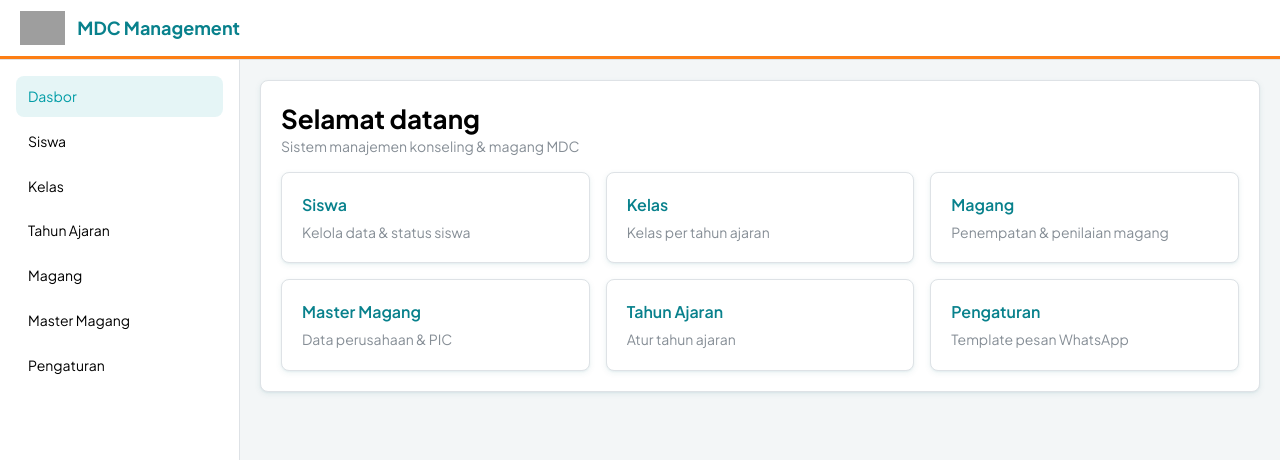
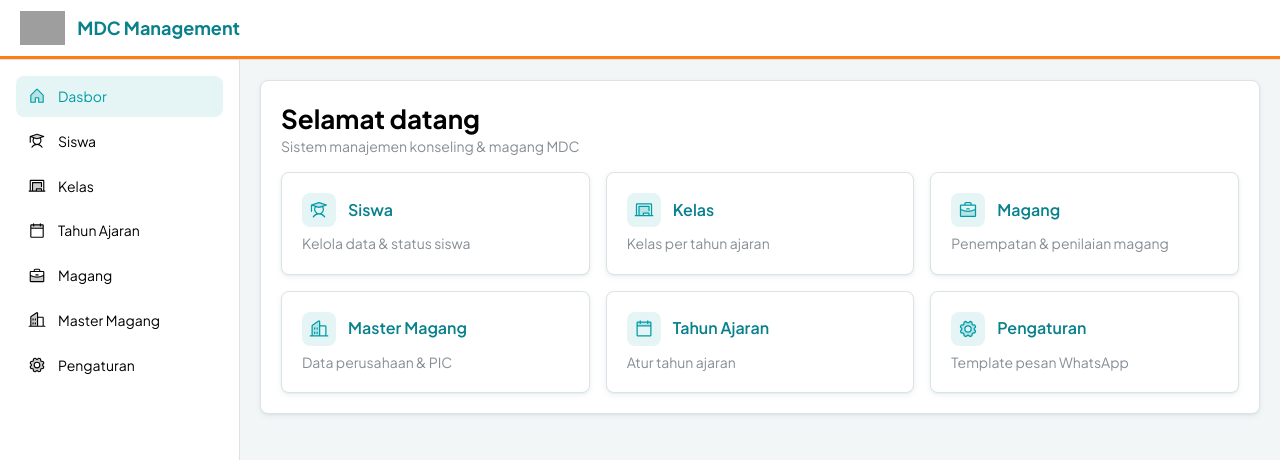
Before and after one commit to paludevhouse/personal-development-program, a Next.js app: page / in a window 1280 px wide. Shown: the top 460 px of the page. Built offline with nearby package versions, Linux system fonts and the light colour scheme; grey boxes are pictures that could not be loaded.

Commit message:
feat: Phosphor icons for nav, dashboard, and action buttons

```diff
--- a/components/AppLayout.tsx
+++ b/components/AppLayout.tsx
@@ -1,15 +1,16 @@
 import { AppShell, NavLink, Title, Group, Box, Paper } from "@mantine/core";
 import Link from "next/link";
 import { useRouter } from "next/router";
+import { House, Student, Chalkboard, CalendarBlank, Briefcase, Buildings, Gear } from "@phosphor-icons/react";
 
 const NAV = [
-  { href: "/", label: "Dasbor" },
-  { href: "/students", label: "Siswa" },
-  { href: "/classes", label: "Kelas" },
-  { href: "/academic-years", label: "Tahun Ajaran" },
-  { href: "/internships", label: "Magang" },
-  { href: "/master-magang", label: "Master Magang" },
-  { href: "/settings", label: "Pengaturan" },
+  { href: "/", label: "Dasbor", Icon: House },
+  { href: "/students", label: "Siswa", Icon: Student },
+  { href: "/classes", label: "Kelas", Icon: Chalkboard },
+  { href: "/academic-years", label: "Tahun Ajaran", Icon: CalendarBlank },
+  { href: "/internships", label: "Magang", Icon: Briefcase },
+  { href: "/master-magang", label: "Master Magang", Icon: Buildings },
+  { href: "/settings", label: "Pengaturan", Icon: Gear },
 ];
 
 export function AppLayout({ children }: { children: React.ReactNode }) {
@@ -43,6 +44,7 @@ export function AppLayout({ children }: { children: React.ReactNode }) {
             variant="light"
             mb={4}
             style={{ borderRadius: "var(--mantine-radius-md)" }}
+            leftSection={<n.Icon size={18} weight="duotone" />}
           />
         ))}
       </AppShell.Navbar>
--- a/components/FormModal.tsx
+++ b/components/FormModal.tsx
@@ -1,6 +1,7 @@
 import { ReactNode } from "react";
 import { Button, Modal } from "@mantine/core";
 import { useDisclosure } from "@mantine/hooks";
+import { Plus } from "@phosphor-icons/react";
 
 export function FormModal({
   title,
@@ -14,7 +15,7 @@ export function FormModal({
   const [opened, { open, close }] = useDisclosure(false);
   return (
     <>
-      <Button onClick={open}>{buttonLabel}</Button>
+      <Button onClick={open} leftSection={<Plus size={16} weight="bold" />}>{buttonLabel}</Button>
       <Modal opened={opened} onClose={close} title={title} centered>
         {children(close)}
       </Modal>
--- a/package.json
+++ b/package.json
@@ -16,6 +16,7 @@
     "@mantine/form": "^7.17.8",
     "@mantine/hooks": "^7.17.8",
     "@mantine/notifications": "^7.17.8",
+    "@phosphor-icons/react": "^2.1.10",
     "@tanstack/react-query": "^5.101.2",
     "axios": "^1.18.1",
     "cookie": "^0.6.0",
--- a/pages/index.tsx
+++ b/pages/index.tsx
@@ -1,13 +1,14 @@
 import Link from "next/link";
-import { Card, SimpleGrid, Text, Title, Stack } from "@mantine/core";
+import { Card, SimpleGrid, Text, Title, Stack, ThemeIcon, Group } from "@mantine/core";
+import { Student, Chalkboard, Briefcase, Buildings, CalendarBlank, Gear } from "@phosphor-icons/react";
 
 const LINKS = [
-  { href: "/students", title: "Siswa", desc: "Kelola data & status siswa" },
-  { href: "/classes", title: "Kelas", desc: "Kelas per tahun ajaran" },
-  { href: "/internships", title: "Magang", desc: "Penempatan & penilaian magang" },
-  { href: "/master-magang", title: "Master Magang", desc: "Data perusahaan & PIC" },
-  { href: "/academic-years", title: "Tahun Ajaran", desc: "Atur tahun ajaran" },
-  { href: "/settings", title: "Pengaturan", desc: "Template pesan WhatsApp" },
+  { href: "/students", title: "Siswa", desc: "Kelola data & status siswa", Icon: Student },
+  { href: "/classes", title: "Kelas", desc: "Kelas per tahun ajaran", Icon: Chalkboard },
+  { href: "/internships", title: "Magang", desc: "Penempatan & penilaian magang", Icon: Briefcase },
+  { href: "/master-magang", title: "Master Magang", desc: "Data perusahaan & PIC", Icon: Buildings },
+  { href: "/academic-years", title: "Tahun Ajaran", desc: "Atur tahun ajaran", Icon: CalendarBlank },
+  { href: "/settings", title: "Pengaturan", desc: "Template pesan WhatsApp", Icon: Gear },
 ];
 
 export default function Home() {
@@ -20,8 +21,11 @@ export default function Home() {
       <SimpleGrid cols={{ base: 1, sm: 2, lg: 3 }}>
         {LINKS.map((l) => (
           <Card key={l.href} component={Link} href={l.href} padding="lg" style={{ textDecoration: "none" }}>
-            <Text fw={600} c="brand.8">{l.title}</Text>
-            <Text c="dimmed" size="sm" mt={4}>{l.desc}</Text>
+            <Group gap="sm" mb={6}>
+              <ThemeIcon variant="light" size="lg" radius="md"><l.Icon size={20} weight="duotone" /></ThemeIcon>
+              <Text fw={600} c="brand.8">{l.title}</Text>
+            </Group>
+            <Text c="dimmed" size="sm">{l.desc}</Text>
           </Card>
         ))}
       </SimpleGrid>
--- a/pages/internships/index.tsx
+++ b/pages/internships/index.tsx
@@ -1,6 +1,7 @@
 import { useState } from "react";
 import { z } from "zod";
 import { Button, CopyButton, Group, Select, Stack, Table, TextInput, Badge } from "@mantine/core";
+import { Users, LinkSimple } from "@phosphor-icons/react";
 import { useForm } from "@mantine/form";
 import { zodResolver } from "mantine-form-zod-resolver";
 import { PageHeader } from "@/components/PageHeader";
@@ -38,7 +39,7 @@ export default function InternshipsPage() {
       <PageHeader />
       <Group align="end">
         <Select label="Tahun Ajaran" data={yearOptions} value={yearId} onChange={setYearId} />
-        <Button variant="light" onClick={() => studentsHook.query.refetch()}>Muat Siswa</Button>
+        <Button variant="light" onClick={() => studentsHook.query.refetch()} leftSection={<Users size={16} weight="bold" />}>Muat Siswa</Button>
         <FormModal title="Tambah Penempatan" buttonLabel="Tambah Penempatan">
           {(close) => (
             <form onSubmit={form.onSubmit((values) => { create.mutate({ academicYearId: yearId!, studentId: studentId!, lokasiMagang: values.lokasiMagang, posisi: values.posisi, pembimbing: values.pembimbing }); form.reset(); setStudentId(null); close(); })}>
@@ -64,7 +65,7 @@ export default function InternshipsPage() {
                 <Table.Td><Badge color={it.status === "graded" ? "green" : "gray"}>{it.status === "graded" ? "Dinilai" : "Menunggu"}</Badge></Table.Td>
                 <Table.Td>{it.nilaiAkhir != null ? it.nilaiAkhir.toFixed(2) : "-"}</Table.Td>
                 <Table.Td>{it.kategori ?? "-"}</Table.Td>
-                <Table.Td><CopyButton value={link}>{({ copied, copy }) => <Button size="xs" variant="light" onClick={copy}>{copied ? "Tersalin" : "Salin Link"}</Button>}</CopyButton></Table.Td>
+                <Table.Td><CopyButton value={link}>{({ copied, copy }) => <Button size="xs" variant="light" onClick={copy} leftSection={<LinkSimple size={14} weight="bold" />}>{copied ? "Tersalin" : "Salin Link"}</Button>}</CopyButton></Table.Td>
                 <Table.Td><Button size="xs" color="red" variant="light" onClick={() => remove.mutate(it.id)}>Hapus</Button></Table.Td>
               </Table.Tr>
             );
--- a/pages/master-magang/index.tsx
+++ b/pages/master-magang/index.tsx
@@ -1,5 +1,6 @@
 import * as XLSX from "xlsx";
 import { ActionIcon, Button, Group, Stack, Table, TextInput, Tooltip } from "@mantine/core";
+import { WhatsappLogo, DownloadSimple } from "@phosphor-icons/react";
 import { useForm } from "@mantine/form";
 import { zodResolver } from "mantine-form-zod-resolver";
 import { PageHeader } from "@/components/PageHeader";
@@ -25,7 +26,7 @@ export default function MasterMagangPage() {
     <Stack>
       <PageHeader />
       <Group>
-        <Button variant="light" disabled={!companies.length} onClick={() => XLSX.writeFile(buildCompaniesWorkbook(companies), "master-magang.xlsx")}>Ekspor Excel</Button>
+        <Button variant="light" disabled={!companies.length} onClick={() => XLSX.writeFile(buildCompaniesWorkbook(companies), "master-magang.xlsx")} leftSection={<DownloadSimple size={16} weight="bold" />}>Ekspor Excel</Button>
       </Group>
       <Group align="end">
         <FormModal title="Tambah Perusahaan">
@@ -54,7 +55,7 @@ export default function MasterMagangPage() {
                 <Table.Td>{c.perusahaan}</Table.Td><Table.Td>{c.pic}</Table.Td><Table.Td>{c.phone}</Table.Td><Table.Td>{c.alamat}</Table.Td>
                 <Table.Td>
                   <Tooltip label={wa ? "Chat WhatsApp" : "Nomor tidak valid"}>
-                    <ActionIcon color="green" variant="light" disabled={!wa} component="a" href={waHref ?? undefined} target="_blank" rel="noopener noreferrer">WA</ActionIcon>
+                    <ActionIcon color="green" variant="light" disabled={!wa} component="a" href={waHref ?? undefined} target="_blank" rel="noopener noreferrer"><WhatsappLogo size={18} weight="fill" /></ActionIcon>
                   </Tooltip>
                 </Table.Td>
                 <Table.Td><Button size="xs" color="red" variant="light" onClick={() => remove.mutate(c.id)}>Hapus</Button></Table.Td>
```
Also changed, not shown: pages/students/index.tsx (+4 -3 lines), 1 other file (tests, documents, lock files or other folders).
